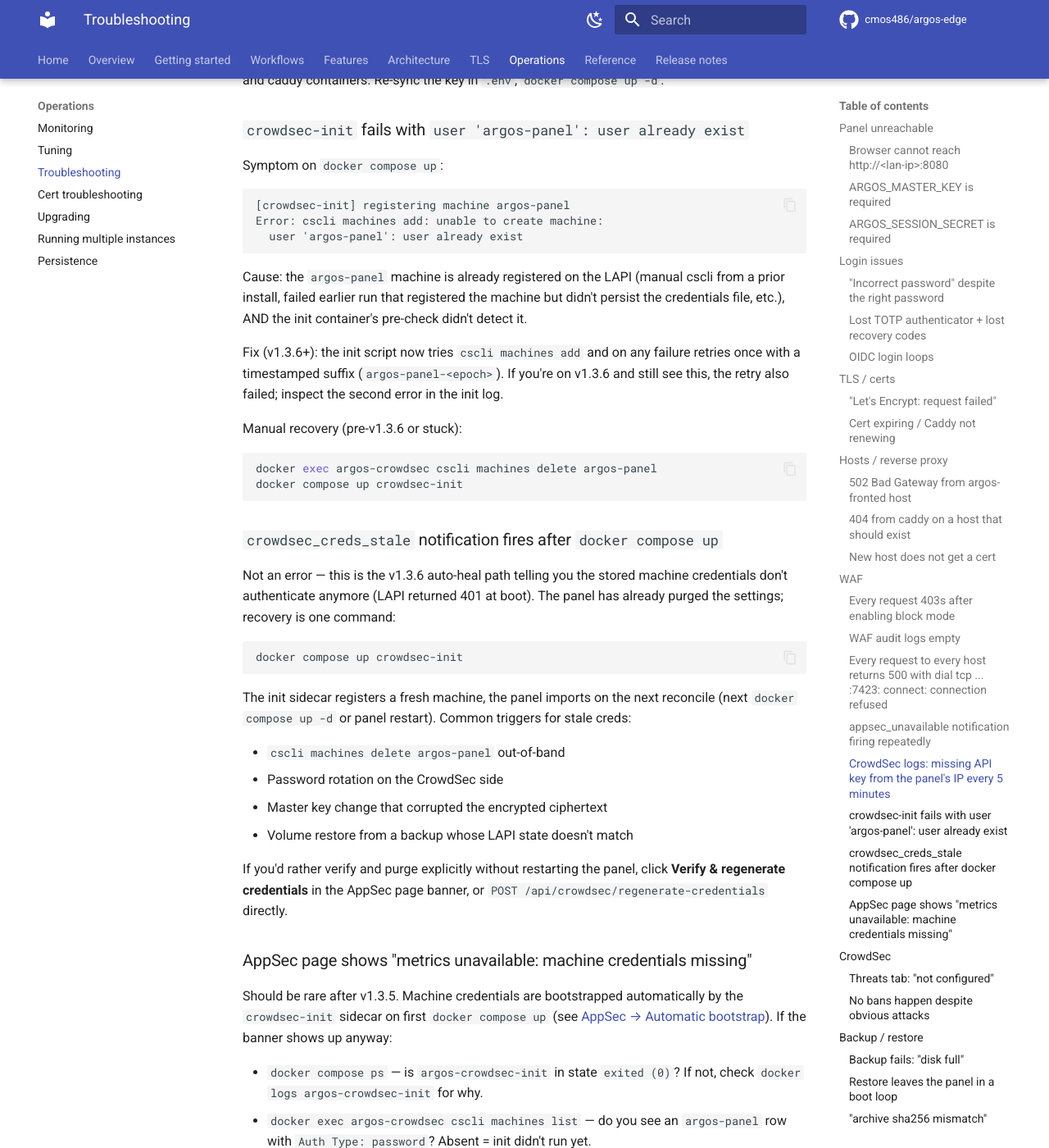
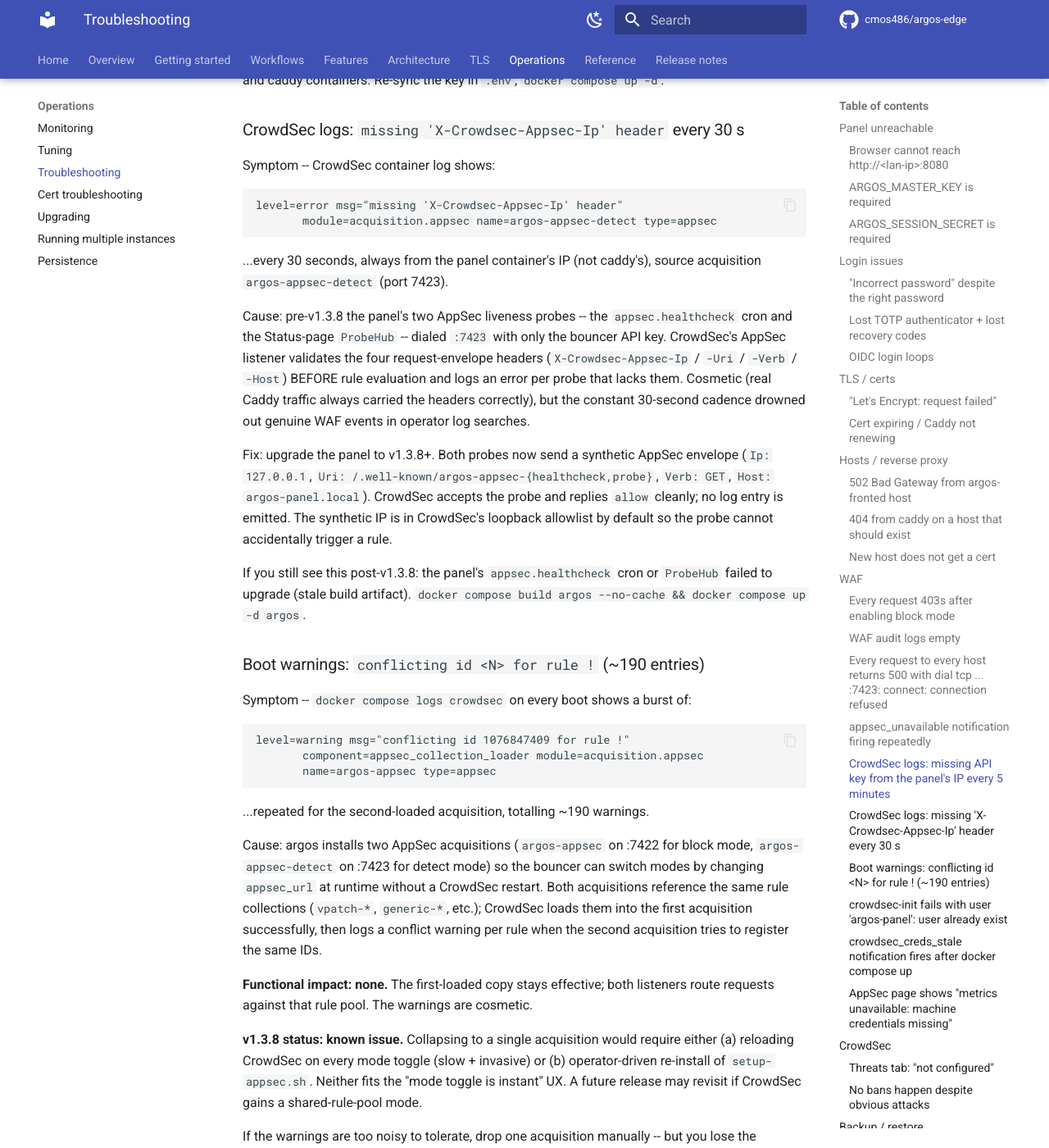
Before and after one commit to cmos486/argos-edge, an MkDocs documentation site: the page built from docs/operations/troubleshooting.md, in a window 1280 px wide and 1400 px high, scrolled down 5144 px. Shown: the whole window at 82% size. Built offline with MkDocs 1.6.1 and Material for MkDocs 9.7.7, drawn with Linux system fonts in a browser that asks for light colours; comment, search, counter and statistics services are not loaded; some of the changed text lies outside the part shown.

Commit message:
docs: troubleshoot AppSec missing-Ip + acquisition conflict warnings

````diff
--- a/docs/operations/troubleshooting.md
+++ b/docs/operations/troubleshooting.md
@@ -234,6 +234,86 @@
 `CROWDSEC_BOUNCER_API_KEY` differs between the panel and caddy
 containers. Re-sync the key in `.env`, `docker compose up -d`.
 
+### CrowdSec logs: `missing 'X-Crowdsec-Appsec-Ip' header` every 30 s
+
+Symptom -- CrowdSec container log shows:
+
+```
+level=error msg="missing 'X-Crowdsec-Appsec-Ip' header"
+       module=acquisition.appsec name=argos-appsec-detect type=appsec
+```
+
+...every 30 seconds, always from the panel container's IP (not
+caddy's), source acquisition `argos-appsec-detect` (port 7423).
+
+Cause: pre-v1.3.8 the panel's two AppSec liveness probes -- the
+`appsec.healthcheck` cron and the Status-page `ProbeHub` --
+dialed `:7423` with only the bouncer API key. CrowdSec's AppSec
+listener validates the four request-envelope headers
+(`X-Crowdsec-Appsec-Ip` / `-Uri` / `-Verb` / `-Host`) BEFORE rule
+evaluation and logs an error per probe that lacks them. Cosmetic
+(real Caddy traffic always carried the headers correctly), but
+the constant 30-second cadence drowned out genuine WAF events in
+operator log searches.
+
+Fix: upgrade the panel to v1.3.8+. Both probes now send a
+synthetic AppSec envelope (`Ip: 127.0.0.1`,
+`Uri: /.well-known/argos-appsec-{healthcheck,probe}`,
+`Verb: GET`, `Host: argos-panel.local`). CrowdSec accepts the
+probe and replies `allow` cleanly; no log entry is emitted. The
+synthetic IP is in CrowdSec's loopback allowlist by default so
+the probe cannot accidentally trigger a rule.
+
+If you still see this post-v1.3.8: the panel's
+`appsec.healthcheck` cron or `ProbeHub` failed to upgrade
+(stale build artifact). `docker compose build argos
+--no-cache && docker compose up -d argos`.
+
+### Boot warnings: `conflicting id <N> for rule !` (~190 entries)
+
+Symptom -- `docker compose logs crowdsec` on every boot shows a
+burst of:
+
+```
+level=warning msg="conflicting id 1076847409 for rule !"
+       component=appsec_collection_loader module=acquisition.appsec
+       name=argos-appsec type=appsec
+```
+
+...repeated for the second-loaded acquisition, totalling ~190
+warnings.
+
+Cause: argos installs two AppSec acquisitions
+(`argos-appsec` on :7422 for block mode,
+`argos-appsec-detect` on :7423 for detect mode) so the bouncer
+can switch modes by changing `appsec_url` at runtime without a
+CrowdSec restart. Both acquisitions reference the same rule
+collections (`vpatch-*`, `generic-*`, etc.); CrowdSec loads them
+into the first acquisition successfully, then logs a conflict
+warning per rule when the second acquisition tries to register
+the same IDs.
+
+**Functional impact: none.** The first-loaded copy stays
+effective; both listeners route requests against that rule pool.
+The warnings are cosmetic.
+
+**v1.3.8 status: known issue.** Collapsing to a single
+acquisition would require either (a) reloading CrowdSec on every
+mode toggle (slow + invasive) or (b) operator-driven re-install
+of `setup-appsec.sh`. Neither fits the "mode toggle is
+instant" UX. A future release may revisit if CrowdSec gains a
+shared-rule-pool mode.
+
+If the warnings are too noisy to tolerate, drop one acquisition
+manually -- but you lose the corresponding mode:
+
+```bash
+# Keep block mode only:
+docker exec argos-prod-crowdsec rm /etc/crowdsec/acquis.d/appsec-detect.yaml
+docker exec argos-prod-crowdsec kill -HUP 1
+# Then in the panel: set appsec.mode to "block" or "disabled"; never "detect".
+```
+
 ### `crowdsec-init` fails with `user 'argos-panel': user already exist`
 
 Symptom on `docker compose up`:
````
